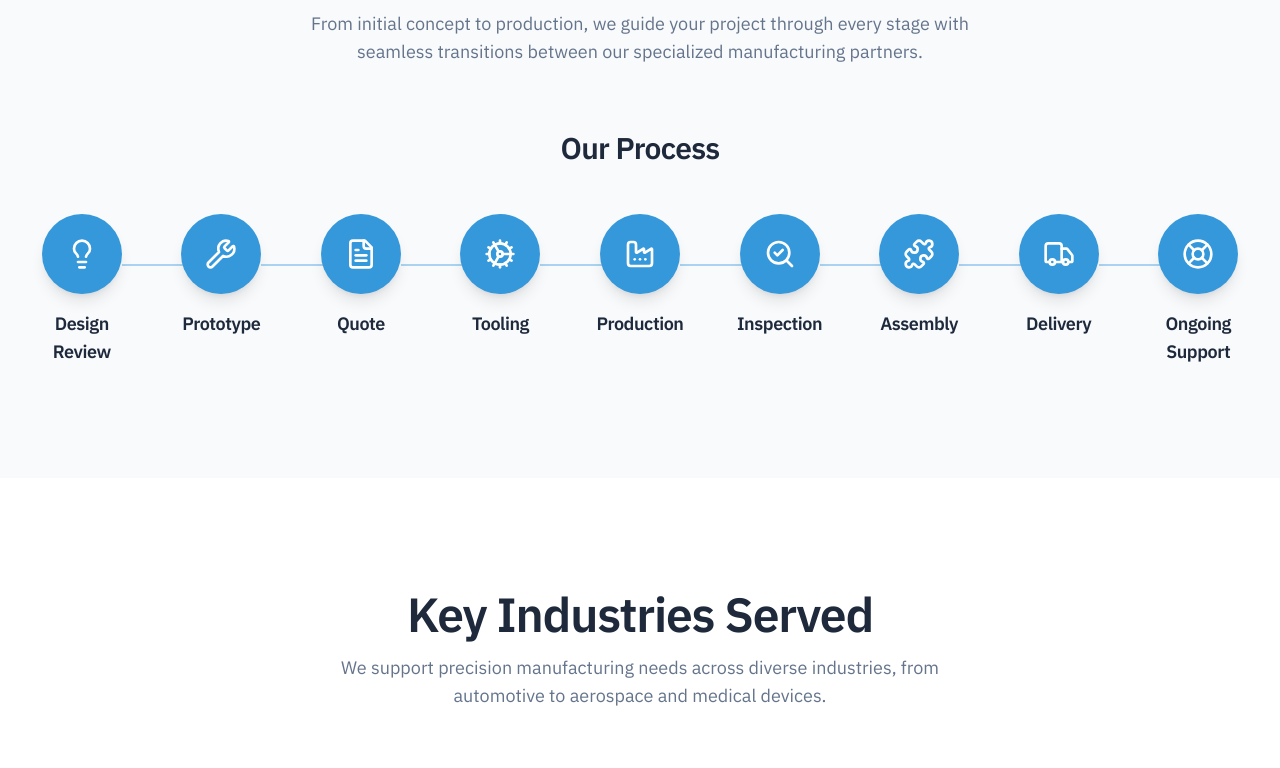
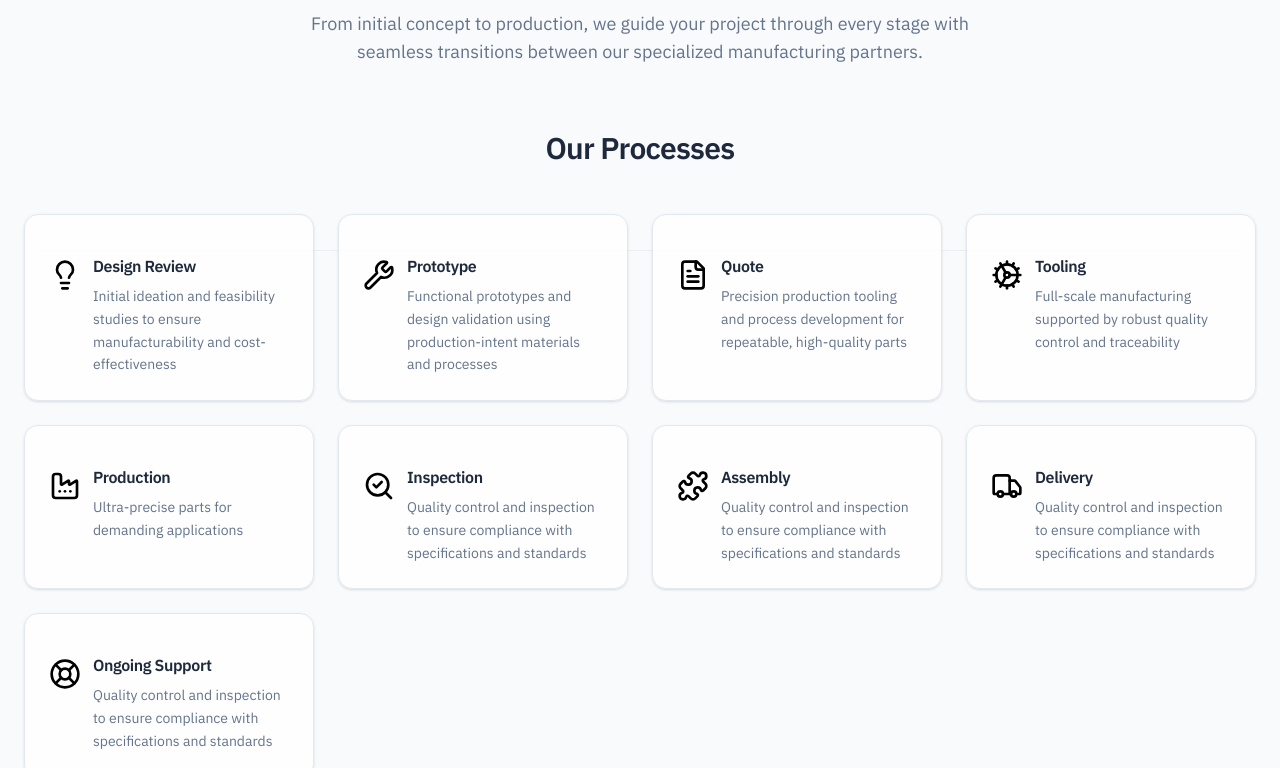
Before and after one commit to Dayropo/lyonsco, a Next.js app: page / in a window 1280 px wide. Shown: the part 967-1735 px from the top of the page. Built offline with nearby package versions, Linux system fonts and the light colour scheme.

Commit message:
Refine home page process visuals and gradients

```diff
--- a/app/about/page.tsx
+++ b/app/about/page.tsx
@@ -22,7 +22,7 @@ export default function AboutPage() {
 }
 
 export const metadata = {
-  title: "About Us - Lyons Co.",
+  title: "About Us - Lyons Company Inc.",
   description:
-    "Lyons Co. is a precision manufacturing partner with more than 30 years of experience supporting companies through every stage of product development.",
+    "Lyons Company Inc. is a precision manufacturing partner with more than 30 years of experience supporting companies through every stage of product development.",
 }
--- a/app/contact/page.tsx
+++ b/app/contact/page.tsx
@@ -14,7 +14,7 @@ export default function ContactPage() {
 }
 
 export const metadata = {
-  title: "Contact Us - Lyons Co.",
+  title: "Contact Us - Lyons Company Inc.",
   description:
-    "Get in touch with Lyons Co. for precision manufacturing solutions. Request a consultation or quote for your project.",
+    "Get in touch with Lyons Company Inc. for precision manufacturing solutions. Request a consultation or quote for your project.",
 }
--- a/app/rfq/page.tsx
+++ b/app/rfq/page.tsx
@@ -14,7 +14,7 @@ export default function RFQPage() {
 }
 
 export const metadata = {
-  title: "Request a Quote - Lyons Co.",
+  title: "Request a Quote - Lyons Company Inc.",
   description:
     "Request a quote for your precision manufacturing project. Tell us about your design, materials and production goals.",
 }
--- a/components/Footer.tsx
+++ b/components/Footer.tsx
@@ -139,7 +139,7 @@ export function Footer(): JSX.Element {
 
                 {/* Phone */}
                 <div className="flex gap-3">
-                  <Phone className="text-secondary mt-0.5 h-5 w-5 flex-shrink-0" />
+                  <Phone className="text-secondary mt-0.5 h-5 w-5 shrink-0" />
                   <a
                     href={`tel:${CONTACT_PHONE_RAW}`}
                     className="hover:text-secondary text-sm text-[#ECF0F1] transition-colors"
@@ -150,7 +150,7 @@ export function Footer(): JSX.Element {
 
                 {/* Email */}
                 <div className="flex gap-3">
-                  <Mail className="text-secondary mt-0.5 h-5 w-5 flex-shrink-0" />
+                  <Mail className="text-secondary mt-0.5 h-5 w-5 shrink-0" />
                   <a
                     href={`mailto:${CONTACT_EMAIL}`}
                     className="hover:text-secondary text-sm text-[#ECF0F1] transition-colors"
@@ -180,7 +180,7 @@ export function Footer(): JSX.Element {
         <div className="mx-auto max-w-7xl">
           <div className="flex flex-col items-center justify-between gap-4 sm:flex-row">
             <p className="text-sm text-[#95A5A6]">
-              &copy; {currentYear} {SITE_NAME}. All rights reserved.
+              &copy; {currentYear} {SITE_NAME} All rights reserved.
             </p>
             <div className="flex gap-6">
               <Link
--- a/components/about/AboutHero.tsx
+++ b/components/about/AboutHero.tsx
@@ -17,7 +17,7 @@ export function AboutHero(): JSX.Element {
             animate={{ opacity: 1, y: 0 }}
             transition={{ duration: 0.6 }}
           >
-            About Lyons Co.
+            About Lyons Company Inc.
           </motion.h1>
           <motion.p
             className="mx-auto mt-6 max-w-3xl text-lg text-slate-200 sm:text-xl"
--- a/components/about/AboutStory.tsx
+++ b/components/about/AboutStory.tsx
@@ -21,10 +21,10 @@ export function AboutStory(): JSX.Element {
           </h2>
           <div className="text-muted-foreground mt-8 space-y-6 text-lg leading-relaxed">
             <p>
-              Lyons Co. is a precision manufacturing partner with more than 30 years of experience
-              supporting companies through every stage of product development. From early prototypes
-              to full-scale production, we help bring ideas to life with accuracy, speed and
-              dependable engineering expertise.
+              Lyons Company Inc. is a precision manufacturing partner with more than 30 years of
+              experience supporting companies through every stage of product development. From early
+              prototypes to full-scale production, we help bring ideas to life with accuracy, speed
+              and dependable engineering expertise.
             </p>
             <p>
               Our team works closely with clients across multiple industries, delivering components
--- a/components/companies/CompaniesValueProp.tsx
+++ b/components/companies/CompaniesValueProp.tsx
@@ -80,7 +80,7 @@ export function CompaniesValueProp(): JSX.Element {
           transition={{ duration: 0.6 }}
         >
           <h2 className="text-foreground text-3xl font-bold tracking-tight sm:text-4xl md:text-5xl">
-            Why Manufacturers Choose Lyons Co.
+            Why Manufacturers Choose Lyons Company Inc.
           </h2>
           <p className="text-muted-foreground mx-auto mt-4 max-w-2xl text-lg">
             Leveraging the combined strengths of specialized manufacturers to serve you better
--- a/components/home/CTASection.tsx
+++ b/components/home/CTASection.tsx
@@ -14,7 +14,7 @@ export function CTASection(): JSX.Element {
     <section className="px-6 py-20 sm:py-28">
       <div className="mx-auto max-w-4xl">
         <motion.div
-          className="rounded-2xl border border-border bg-gradient-to-br from-primary to-accent p-8 shadow-xl sm:p-12"
+          className="rounded-2xl border border-border bg-linear-to-br from-primary to-accent p-8 shadow-xl sm:p-12"
           initial={{ opacity: 0, y: 30 }}
           whileInView={{ opacity: 1, y: 0 }}
           viewport={{ once: true, margin: '-100px' }}
--- a/components/home/HeroSection.tsx
+++ b/components/home/HeroSection.tsx
@@ -49,7 +49,7 @@ export function HeroSection() {
           sizes="100vw"
           className="object-cover"
         />
-        <div className="from-primary/90 via-primary/75 to-primary/45 absolute inset-0 bg-gradient-to-r" />
+        <div className="from-primary/90 via-primary/75 to-primary/45 absolute inset-0 bg-linear-to-r" />
       </div>
       <div className="relative z-10 flex min-h-[inherit] items-center px-6 py-24 sm:py-32">
         <motion.div
--- a/components/home/TimelineSection.tsx
+++ b/components/home/TimelineSection.tsx
@@ -147,7 +147,7 @@ export function TimelineSection(): JSX.Element {
           viewport={{ once: true, margin: "-100px" }}
           transition={{ duration: 0.6, delay: 0.2 }}
         >
-          Our Process
+          Our Processes
         </motion.h3>
         <motion.div
           className="relative mt-12"
@@ -156,25 +156,29 @@ export function TimelineSection(): JSX.Element {
           whileInView="visible"
           viewport={{ once: true, margin: "-100px" }}
         >
-          <div className="grid grid-cols-1 gap-8 md:grid-cols-5 md:gap-6 lg:grid-cols-9">
-            {stages.map((stage, index) => (
-              <motion.div key={stage.id} className="timeline-item relative" variants={itemVariants}>
-                <div className="flex flex-col items-center text-center">
-                  <div className="bg-secondary text-secondary-foreground relative z-10 flex h-20 w-20 items-center justify-center rounded-full shadow-lg">
-                    {stage.icon}
+          <div className="relative">
+            <div className="bg-border/60 pointer-events-none absolute inset-x-4 top-9 hidden h-px md:block" />
+            <div className="grid grid-cols-1 gap-6 md:grid-cols-3 lg:grid-cols-4">
+              {stages.map((stage, index) => (
+                <motion.div
+                  key={stage.id}
+                  className="bg-background/80 relative flex h-full flex-col rounded-xl border p-6 text-left shadow-sm"
+                  variants={itemVariants}
+                >
+                  <div className="mt-4 flex items-start gap-3">
+                    <div className="text-primary mt-1 hidden md:block">{stage.icon}</div>
+                    <div>
+                      <h3 className="text-foreground text-base leading-snug font-semibold">
+                        {stage.name}
+                      </h3>
+                      <p className="text-muted-foreground mt-2 text-sm leading-relaxed">
+                        {stage.description}
+                      </p>
+                    </div>
                   </div>
-                  <div className="mt-4">
-                    <h3 className="text-foreground text-lg font-semibold">{stage.name}</h3>
-                    {/* <p className="text-muted-foreground mt-2 text-sm">{stage.description}</p> */}
-                    {/* <p className="text-secondary mt-3 text-xs font-medium">{stage.company}</p> */}
-                  </div>
-                </div>
-                {index < stages.length - 1 && (
-                  // <div className="bg-border mx-auto mt-4 h-8 w-0.5 md:hidden" />
-                  <div className="bg-secondary/40 absolute top-1/3 left-1/2 hidden h-[2px] w-full max-w-[80px] translate-x-[40px] -translate-y-1/2 lg:block" />
-                )}
-              </motion.div>
-            ))}
+                </motion.div>
+              ))}
+            </div>
           </div>
         </motion.div>
       </div>
```
